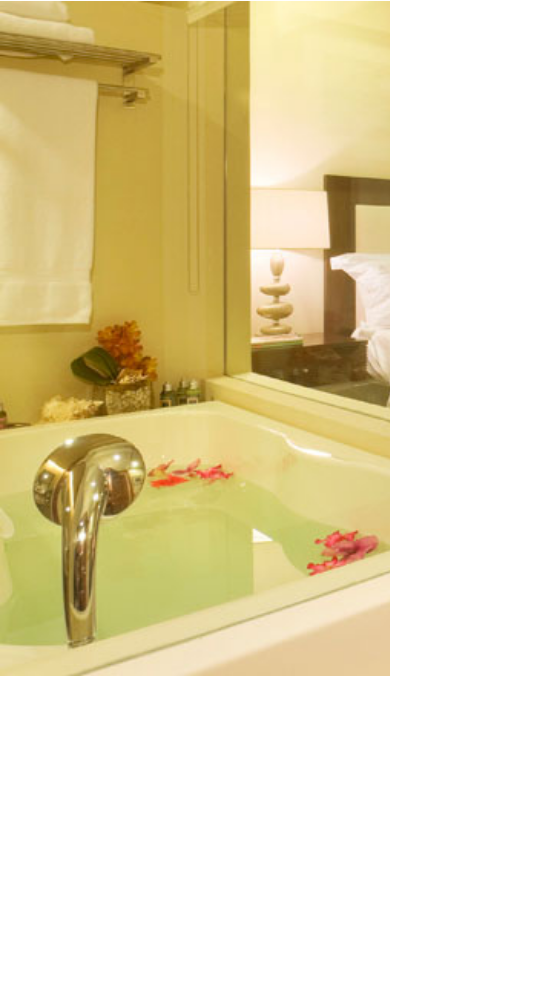
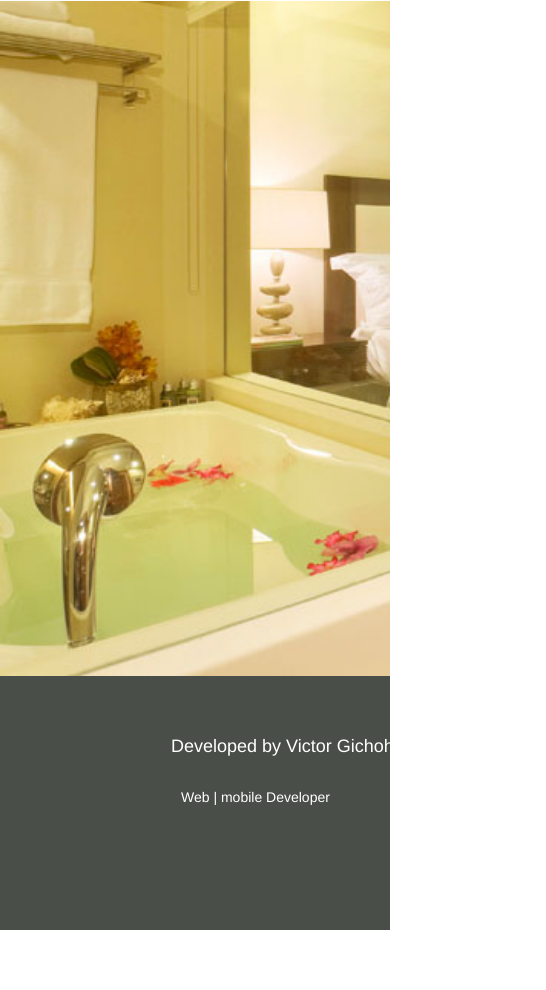
Before and after one commit to Victorgichohi/ByTheHils, a plain HTML site: page index.html in a window 390 px wide. Shown: the part 2962-3952 px from the top of the page, 546 px wide, since content can reach past the window. Before the commit the page ends 3638 px from the top, so only its background shows below. Drawn offline with Linux system fonts and the light colour scheme.

Commit message:
did the footer

```diff
--- a/css/main.css
+++ b/css/main.css
@@ -560,3 +560,21 @@ section.module.parallax-3 {
   /*border: 1px dotted green;*/
   /*border-bottom: 1px dotted green;*/
 }
+/*footer start*/
+/* ============================================================
+  FOOTER
+============================================================ */
+.footer{
+  height: 30vh;
+  background-color: rgb(73, 79, 72);
+}
+.footer-text{
+  position: absolute;
+  left: 40%;
+  top: 20%;
+  color: white;
+}
+.footer-text p{
+  padding-left: 10px;
+}
+/*footer end*/
--- a/index.html
+++ b/index.html
@@ -170,7 +170,16 @@
             </main><!-- /main -->
 
 <!-- footer start -->
+<footer>
+  <div class="row footer">
+    <div class="col-md-6 footer-text">
+      <h4>Developed by Victor Gichohi</h4>
+      <br>
+      <p>Web | mobile Developer</p>
+    </div>
+  </div>
 
+</footer>
 <!-- footer end -->
 <!-- <script src="http://cdnjs.cloudflare.com/ajax/libs/jquery/2.1.3/jquery.min.js"></script> -->
 <script src="js/jquery.min.js"></script>
```
Also changed, not shown: food.html (+11 -0 lines).
